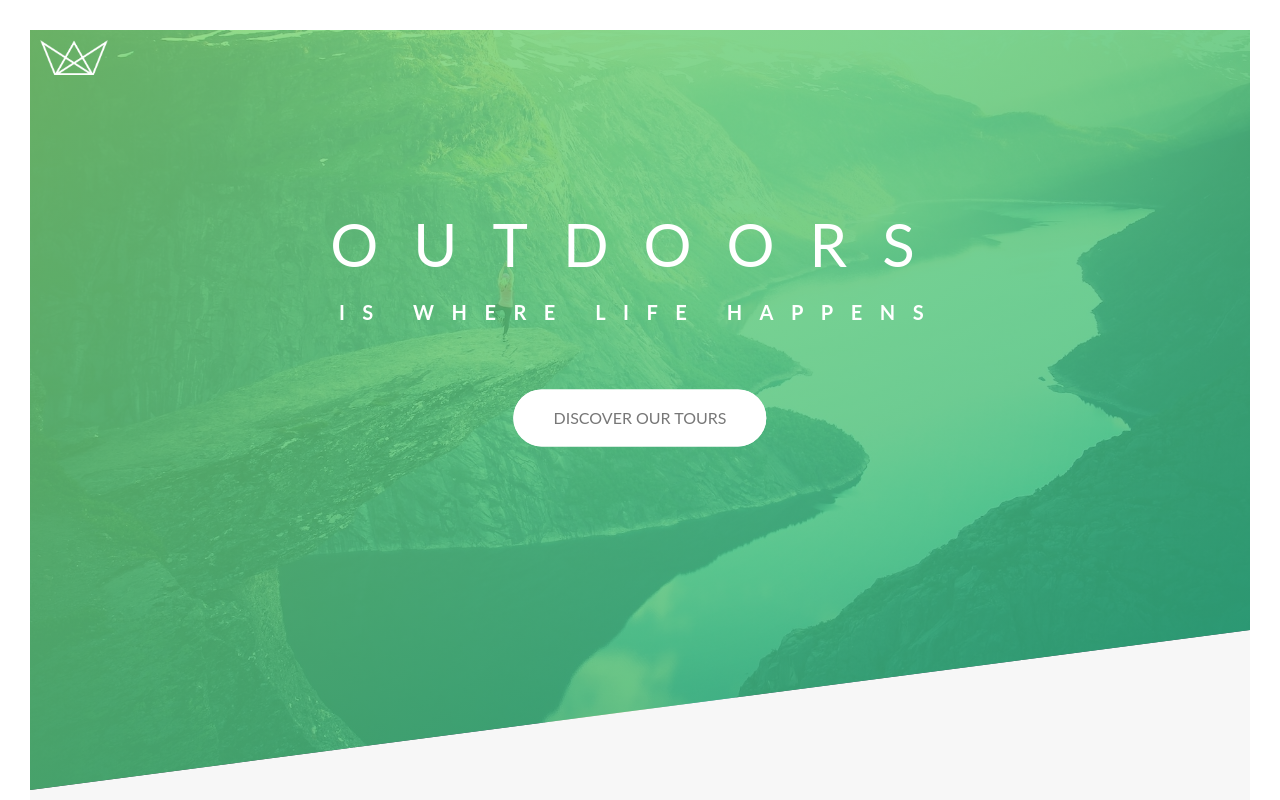
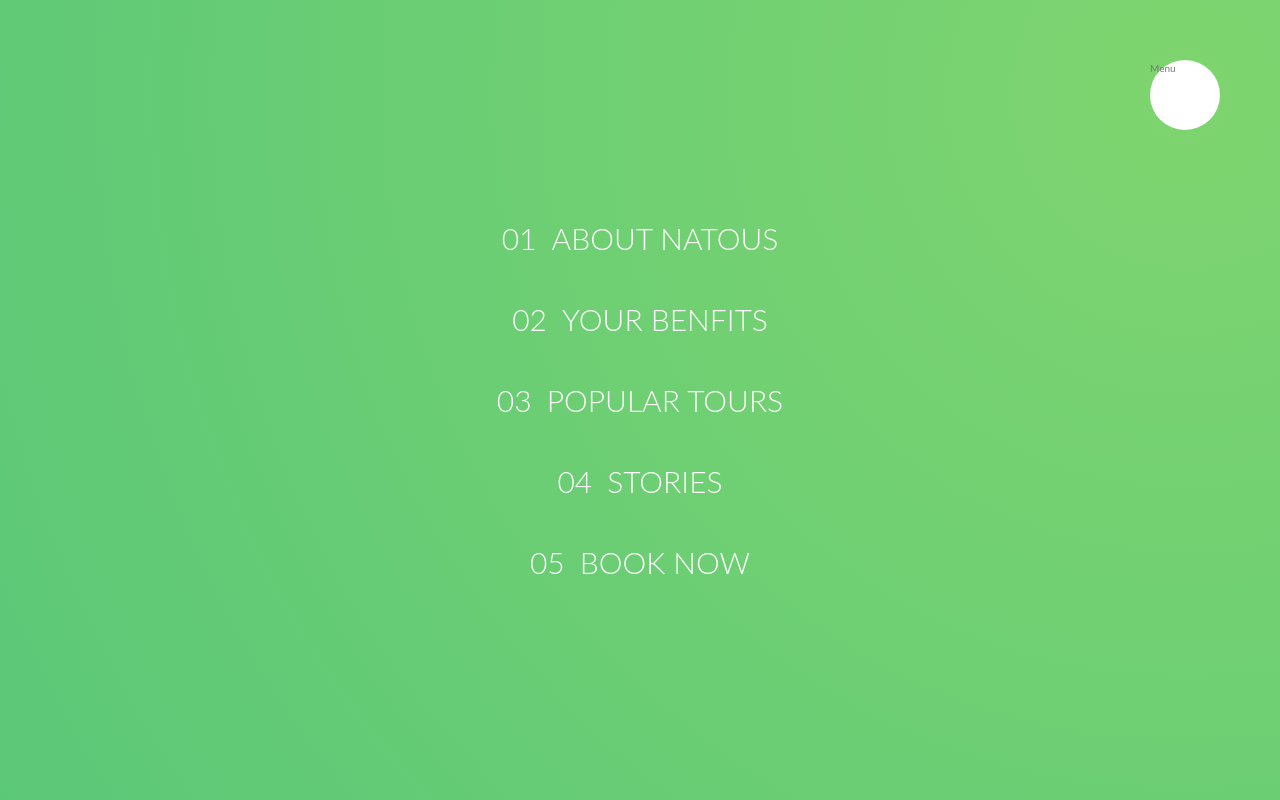
Before and after one commit to iguana-3d/css-advanced, a Next.js app: page / in a window 1280 px wide. Shown: the top 800 px of the page. Built offline with nearby package versions, Linux system fonts and the light colour scheme.

Commit message:
menu navigation

```diff
--- a/src/pages/header.js
+++ b/src/pages/header.js
@@ -1,10 +1,12 @@
 import React from 'react';
+import Navigation from './navigation';
 import SectionBook from './sectionBook';
 import Footer from './footer';
 
 export default function Header(){
     return(
         <>
+        <Navigation />
             <header className="header">
                 <div className="header__logo-box">
                     <img src="/static/images/logo-white.png" alt="logo" className="header__logo" />
--- /dev/null
+++ b/src/pages/navigation.js
@@ -0,0 +1,45 @@
+import React from 'react';
+
+export default function Navigation(){
+    return(
+        <div className="navigation">
+            <input type="checkbox" className="navigation__checkbox" id="navi-toggle" />
+            <label htmlFor="navi-toggle" className="navigation__button">Menu</label>
+            <div className="navigation__background">&nbsp;</div>
+            <nav className="navigation__nav">
+                <ul className="navigation__list">
+                    <li className="navigation__item">
+                        <a href="#" className="navigation__link">
+                            <span>01</span>
+                            About natous
+                        </a>
+                    </li>
+                    <li className="navigation__item">
+                        <a href="#" className="navigation__link">
+                            <span>02</span>
+                            Your benfits
+                        </a>
+                    </li>
+                    <li className="navigation__item">
+                        <a href="#" className="navigation__link">
+                            <span>03</span>
+                            Popular tours
+                        </a>
+                    </li>
+                    <li className="navigation__item">
+                        <a href="#" className="navigation__link">
+                            <span>04</span>
+                            Stories
+                        </a>
+                    </li>
+                    <li className="navigation__item">
+                        <a href="#" className="navigation__link">
+                            <span>05</span>
+                            Book now
+                        </a>
+                    </li>
+                </ul>
+            </nav>
+        </div>
+    )
+}
--- /dev/null
+++ b/styles/sass/layout/_navigation.scss
@@ -0,0 +1,79 @@
+.navigation {
+    &__checkbox {
+        display: none;
+    }
+
+    &__button {
+        background-color: $color-white;
+        height: 7rem;
+        width: 7rem;
+        position: fixed;
+        top: 6rem;
+        right: 6rem;
+        border-radius: 50%;
+        z-index: 2000;
+    }
+
+    &__background {
+        height: 6rem;
+        width: 6rem;
+        border-radius: 50%;
+        position: fixed;
+        top: 6.5rem;
+        right: 6.5rem;
+        background-image: radial-gradient($color-primary-light, $color-primary-dark);
+        z-index: 1000;
+
+        transform: scale(80);
+    }
+
+    &__nav {
+        height: 100vh;
+        width: 100%;
+        position: fixed;
+        top: 0;
+        right: 0;
+        z-index: 1500;
+    }
+
+    &__list {
+        position: absolute;
+        top: 50%;
+        left: 50%;
+        transform: translate(-50%, -50%);
+        list-style: none;
+        text-align: center;
+    }
+
+    &__item {
+        margin: 1rem;
+    }
+
+    &__link {
+        &:link,
+        &:visited {
+            display: inline-block;
+            font-size: 3rem;
+            font-weight: 300;
+            padding: 1rem 2rem;
+            color: $color-white;
+            text-decoration: none;
+            text-transform: uppercase;
+            background-image: linear-gradient(120deg, transparent 0%, transparent 50%, $color-white 50%);
+            background-size: 220%;
+            transition: all .4s;
+
+            span {
+                margin-right: 1.5rem;
+                display: inline-block;
+            }
+        }
+
+        &:hover,
+        &:active {
+            background-position: 100%;
+            color: $color-primary;
+            transform: translateX(1rem);
+        }
+    }
+}
--- a/styles/sass/main.scss
+++ b/styles/sass/main.scss
@@ -1,12 +1,15 @@
+//ABSTRACTS
 @import './abstracts/functions';
 @import './abstracts/mixins';
 @import './abstracts/variables';
 
+//BASE
 @import './base/animations';
 @import './base/base';
 @import './base/typography';
 @import './base/utilities';
 
+//COMPONENTS
 @import './components/bg-video';
 @import './components/button';
 @import './components/card';
@@ -15,8 +18,11 @@
 @import './components/form';
 @import './components/story';
 
+//LAYOUT
+@import './layout/grid';
 @import './layout/header';
-@import './layout/grid';
+@import './layout/navigation';
 @import './layout/footer';
 
+//PAGES
 @import './pages/_home';
```
